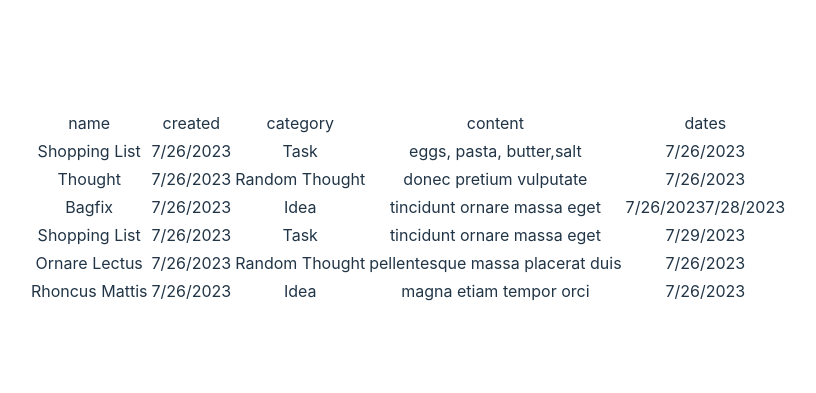
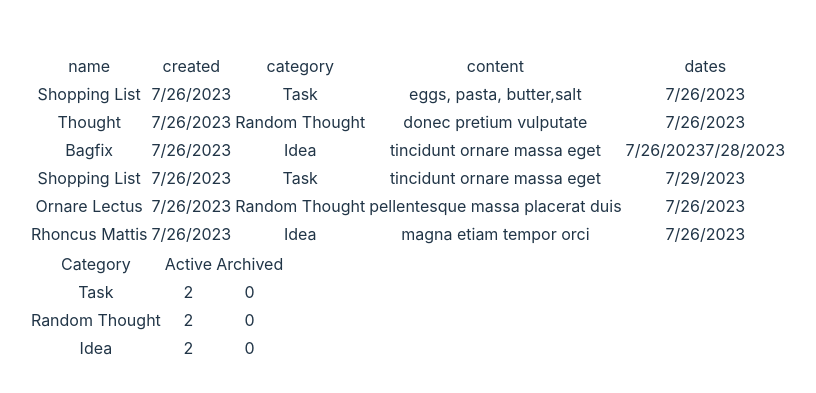
Before and after one commit to sofiiaruban/react_notes_app, a React (Vite) app: page /#/ in a window 1280 px wide. Shown: the part 193-586 px from the top of the page, without its empty margins (232-1048 px from the left). Built offline with nearby package versions, Linux system fonts and the light colour scheme.

Commit message:
feat(table): Add mapping summary table

```diff
--- a/src/components/Table.tsx
+++ b/src/components/Table.tsx
@@ -1,7 +1,9 @@
+import React from "react";
 import { TableProps } from "../types/TableProps";
 
 const Table: React.FC<TableProps> = ({ data }) => {
   const archivedNotesTableHeadNames = ["Category", "Active", "Archived"]
+
   const getTableHeadNames = () => {
     let headNames
 
@@ -25,12 +27,25 @@ const Table: React.FC<TableProps> = ({ data }) => {
         </tr>
       </thead>
       <tbody>
-        {Array.isArray(data) &&
+        {Array.isArray(data) ? (
           data.map((note, index) => (
             <tr key={index}>
-              {Object.values(note).map((value) => (<td>{value}</td>))}
+              {Object.values(note).map((value) => (
+                <td>{value}</td>
+              ))}
             </tr>
-          ))}
+          ))
+        ) : (
+          <>
+            {Object.entries(data).map(([key, value]) => (
+              <tr key={key}>
+                <td>{key}</td>
+                <td>{value[0]}</td>
+                <td>{value[1]}</td>
+              </tr>
+            ))}
+          </>
+        )}
       </tbody>
     </table>
   )
--- a/src/pages/Dashboard.tsx
+++ b/src/pages/Dashboard.tsx
@@ -2,8 +2,15 @@ import { useSelector } from "react-redux"
 import Table from "../components/Table"
 import { RootState } from "../redux/store"
 
+
 const Dashboard = () => {
   const notes = useSelector((state: RootState) => state.notes.notes)
-  return <div> <Table data={notes}/></div>
+  const summary = useSelector((state: RootState) => state.notes.summary)
+  return (
+    <div>
+      <Table data={notes} />
+      <Table data={summary}/>
+    </div>
+  )
 }
 export default Dashboard
--- a/src/redux/noteSlice.ts
+++ b/src/redux/noteSlice.ts
@@ -1,6 +1,6 @@
 import { createSlice } from '@reduxjs/toolkit'
 import type { PayloadAction } from '@reduxjs/toolkit'
-import { Note } from '../types/note'
+import { Note } from '../types/Note'
 import { Summary } from '../types/Summary'
 
 
@@ -48,7 +48,9 @@ const initialNotes:Note[] = [
     dates: ['7/26/2023']
   }
 ]
-const initialArchivedNotes: Note[] = []
+const initialArchivedNotes: Note[] = [
+
+]
 
 export const noteSlice = createSlice({
   name: 'notes',
```
